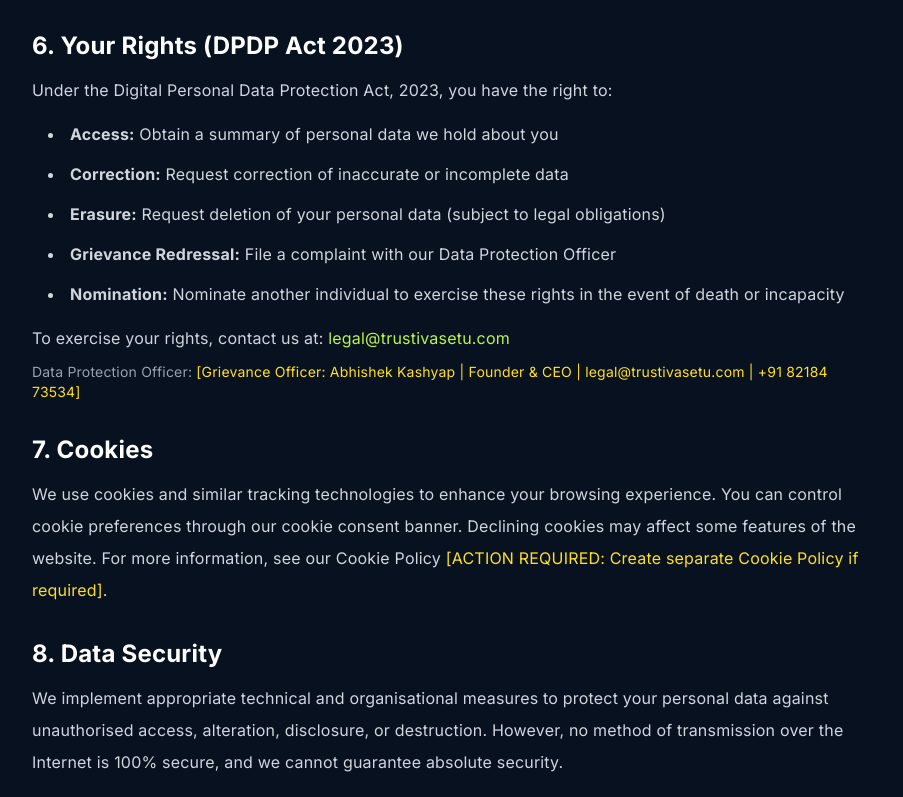
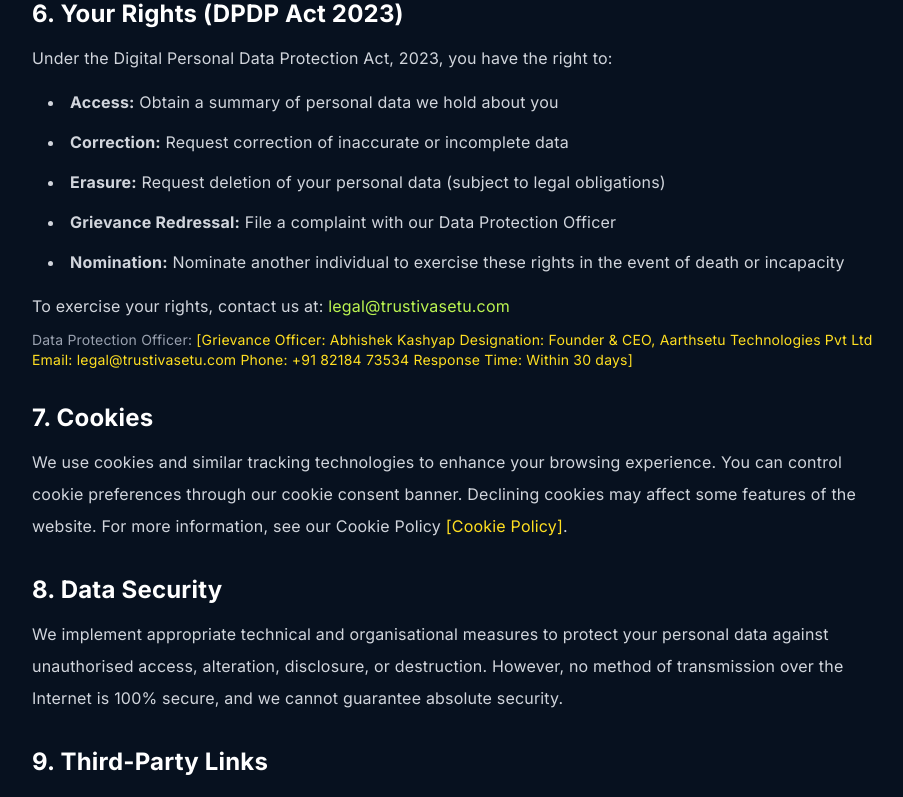
Before and after one commit to TrustivaSetu/TRUSTIVASETU-WEBSITE, a Next.js app: page /privacy-policy in a window 1280 px wide. Shown: the part 1988-2785 px from the top of the page, without its empty margins (184-1087 px from the left). Built offline with nearby package versions, Linux system fonts and the light colour scheme; a web font is replaced by a local one.

Commit message:
fix: clean remaining privacy policy placeholders

```diff
--- a/app/privacy-policy/page.tsx
+++ b/app/privacy-policy/page.tsx
@@ -57,7 +57,7 @@
               <li><strong>Device Data:</strong> Device type, operating system, unique device identifiers</li>
             </ul>
             <p className="mt-3 text-yellow-300 text-sm">
-              [ACTION REQUIRED: Verify this list reflects actual data collected by your platform.]
+
             </p>
           </section>
 
@@ -126,7 +126,11 @@
               <a href={`mailto:${EMAIL}`} className="text-lime-300 hover:underline">{EMAIL}</a>
             </p>
             <p className="mt-2 text-sm text-gray-400">
-              Data Protection Officer: <span className="text-yellow-300">[Grievance Officer: Abhishek Kashyap | Founder & CEO | legal@trustivasetu.com | +91 82184 73534]</span>
+              Data Protection Officer: <span className="text-yellow-300">[Grievance Officer: Abhishek Kashyap
+Designation: Founder & CEO, Aarthsetu Technologies Pvt Ltd
+Email: legal@trustivasetu.com
+Phone: +91 82184 73534
+Response Time: Within 30 days]</span>
             </p>
           </section>
 
@@ -137,7 +141,7 @@
               You can control cookie preferences through our cookie consent banner.
               Declining cookies may affect some features of the website.
               For more information, see our Cookie Policy{" "}
-              <span className="text-yellow-300">[ACTION REQUIRED: Create separate Cookie Policy if required]</span>.
+              <span className="text-yellow-300">[Cookie Policy]</span>.
             </p>
           </section>
 
```
